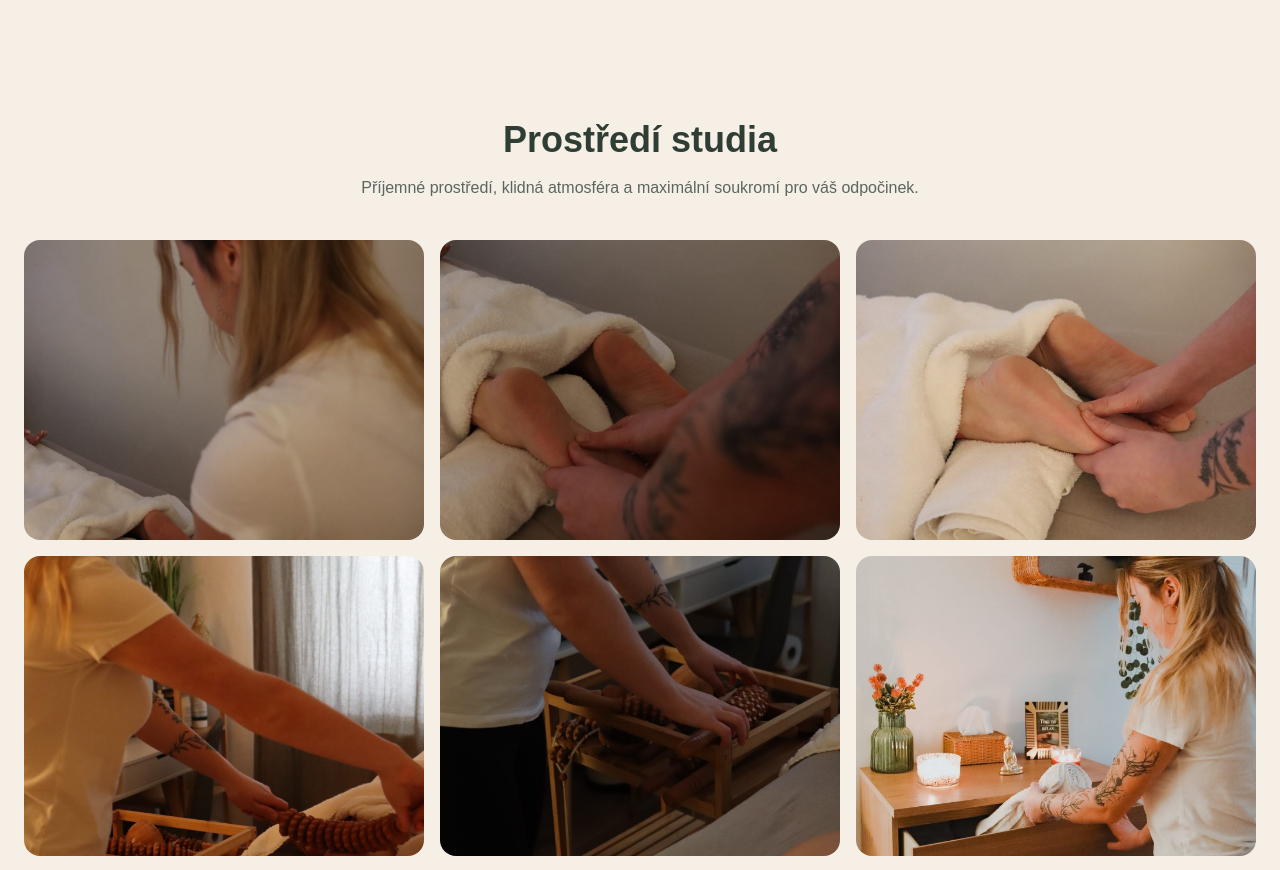
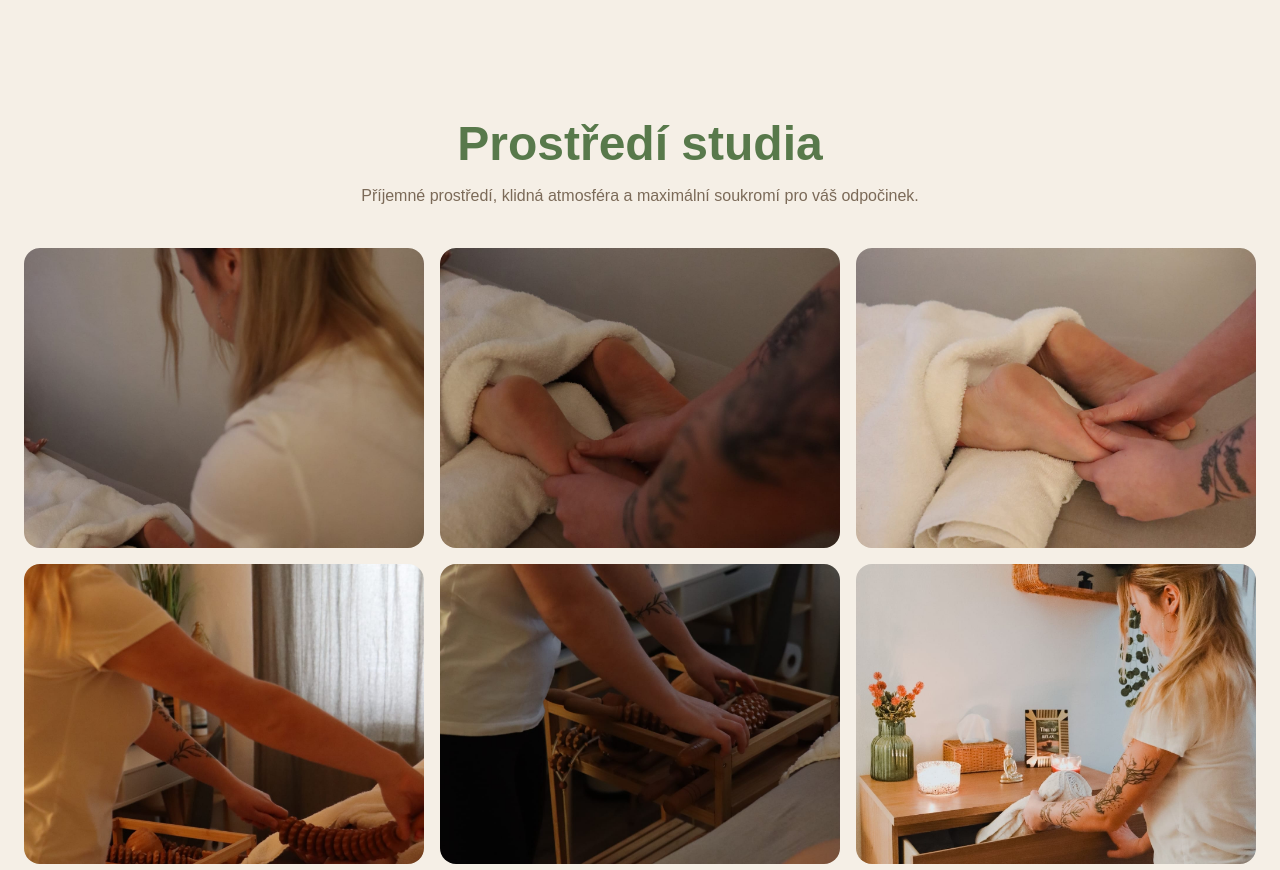
Before and after one commit to michaltacek-hub/mmr-system, a Next.js app: page / in a window 1280 px wide. Shown: the part 2800-3670 px from the top of the page. Built offline with nearby package versions, Linux system fonts and the light colour scheme.

Commit message:
Přidána sekce Prostředí studia s galerií fotografií

```diff
--- a/app/components/StudioSection.tsx
+++ b/app/components/StudioSection.tsx
@@ -27,11 +27,11 @@ export default function StudioSection() {
     >
       <div className="mx-auto max-w-7xl px-6">
         <div className="mb-10 text-center">
-          <h2 className="text-3xl font-bold text-[#2f3e34] md:text-4xl">
+          <h2 className="text-5xl font-bold text-[#58794B] md:text-5xl">
             Prostředí studia
           </h2>
 
-          <p className="mt-4 text-[#5b665f]">
+          <p className="mt-4 text-[#7b6a58]">
             Příjemné prostředí, klidná atmosféra a maximální soukromí pro váš odpočinek.
           </p>
         </div>
```
